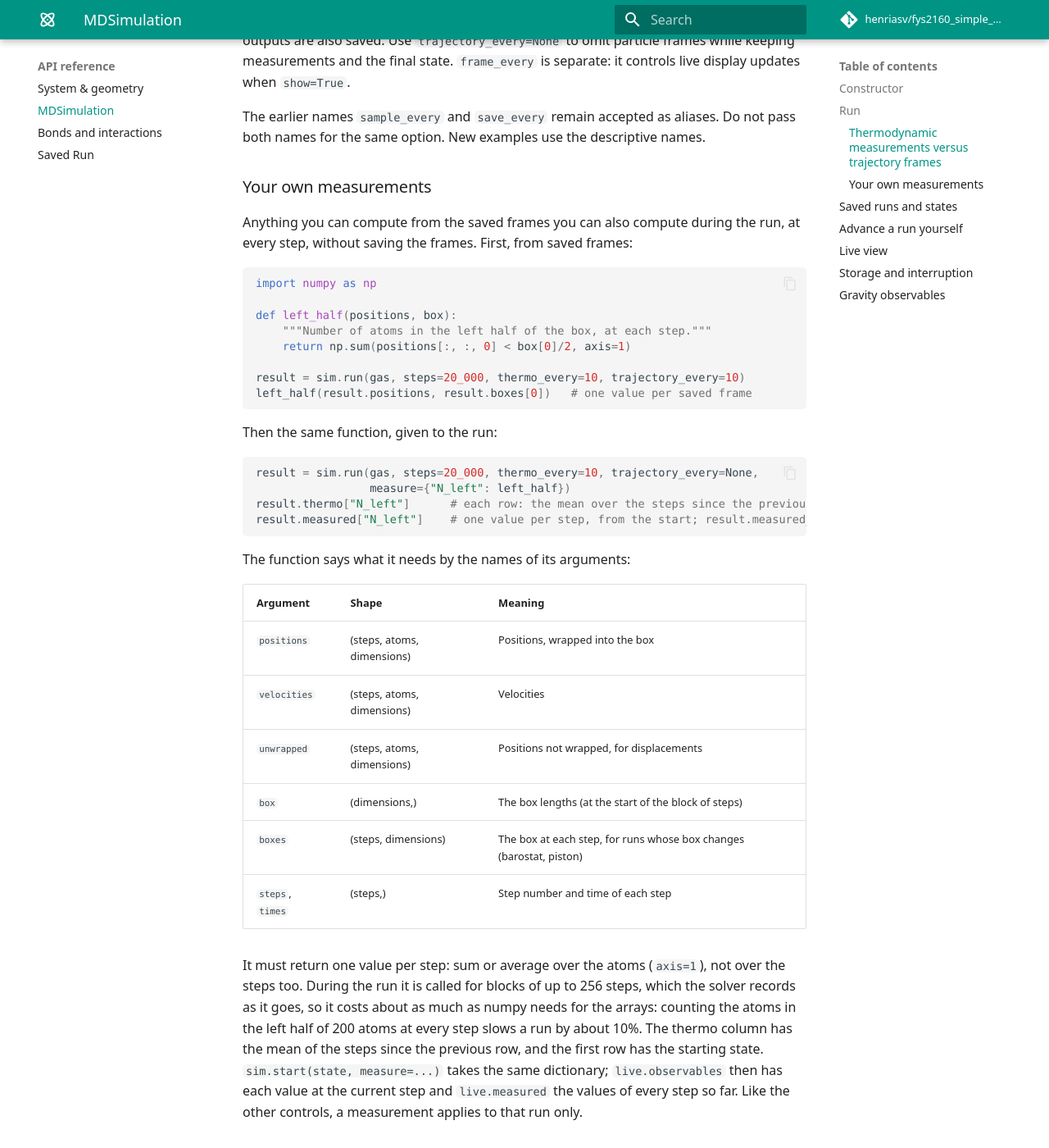
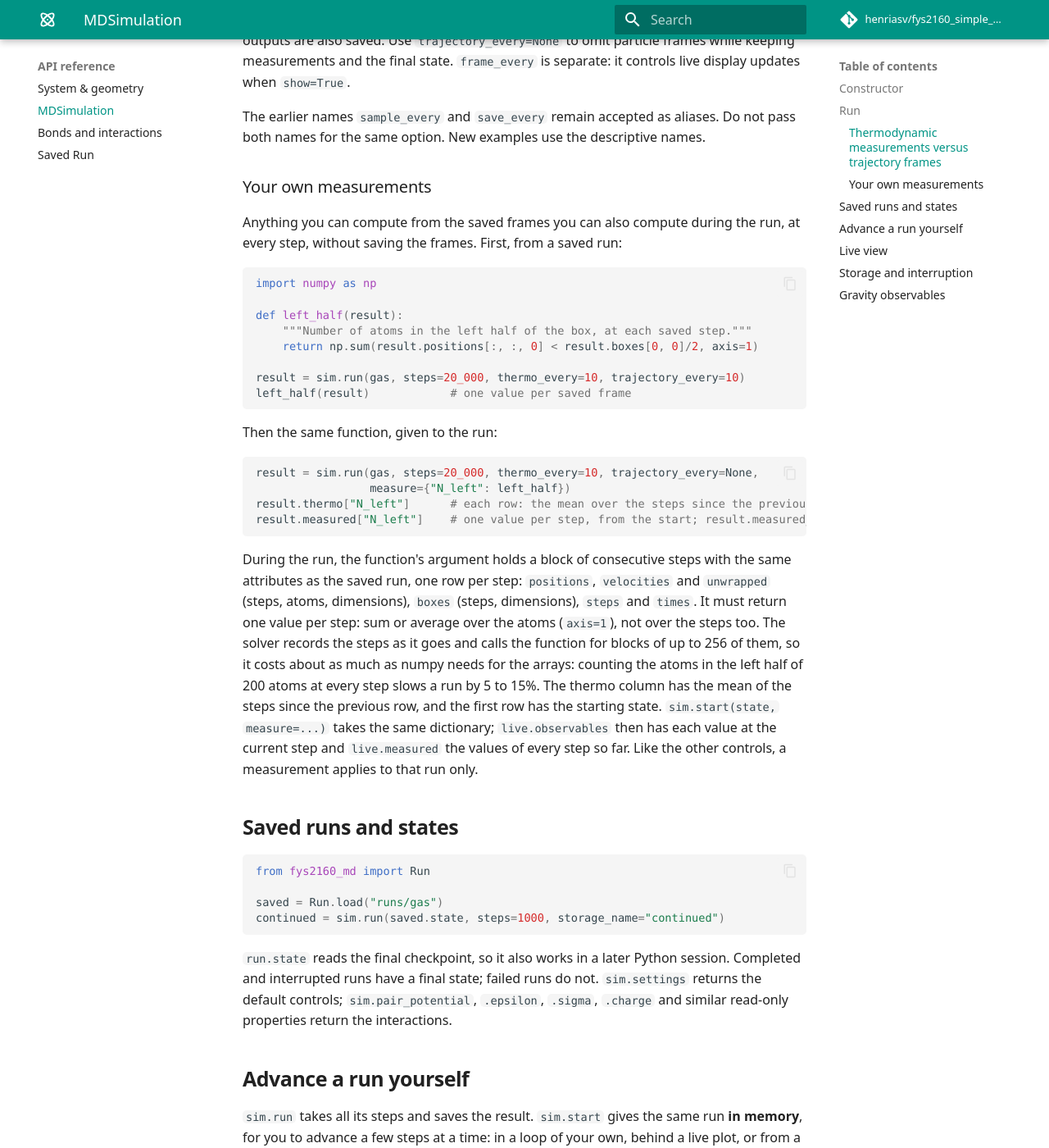
Before and after one commit to henriasv/fys2160_simple_md, an MkDocs documentation site: the page built from docs/api/simulation.md, in a window 1280 px wide and 1400 px high, scrolled down 3884 px. Shown: the whole window at 82% size. Built offline with MkDocs 1.6.1 and Material for MkDocs 9.7.7, drawn with Linux system fonts in a browser that asks for light colours; comment, search, counter and statistics services are not loaded.

Commit message:
Give measurement functions the result, not arrays matched by name
A measurement is now a function of one argument with the attributes of a
saved run's frames, so the same function reads a saved run and, during
the run, a block of steps:

    def left_half(result):
        return np.sum(result.positions[:, :, 0] < result.boxes[0, 0]/2, axis=1)

    left_half(run)                                   # saved frames
    sim.run(gas, measure={"N_left": left_half})      # every step

Co-Authored-By: Claude Opus 5.5 <noreply@anthropic.com>

````diff
--- a/docs/api/simulation.md
+++ b/docs/api/simulation.md
@@ -120,17 +120,17 @@ Do not pass both names for the same option. New examples use the descriptive nam
 ### Your own measurements
 
 Anything you can compute from the saved frames you can also compute during the
-run, at every step, without saving the frames. First, from saved frames:
+run, at every step, without saving the frames. First, from a saved run:
 
 ```python
 import numpy as np
 
-def left_half(positions, box):
-    """Number of atoms in the left half of the box, at each step."""
-    return np.sum(positions[:, :, 0] < box[0]/2, axis=1)
+def left_half(result):
+    """Number of atoms in the left half of the box, at each saved step."""
+    return np.sum(result.positions[:, :, 0] < result.boxes[0, 0]/2, axis=1)
 
 result = sim.run(gas, steps=20_000, thermo_every=10, trajectory_every=10)
-left_half(result.positions, result.boxes[0])   # one value per saved frame
+left_half(result)            # one value per saved frame
 ```
 
 Then the same function, given to the run:
@@ -142,26 +142,18 @@ result.thermo["N_left"]      # each row: the mean over the steps since the previ
 result.measured["N_left"]    # one value per step, from the start; result.measured_steps
 ```
 
-The function says what it needs by the names of its arguments:
-
-| Argument | Shape | Meaning |
-|---|---|---|
-| `positions` | (steps, atoms, dimensions) | Positions, wrapped into the box |
-| `velocities` | (steps, atoms, dimensions) | Velocities |
-| `unwrapped` | (steps, atoms, dimensions) | Positions not wrapped, for displacements |
-| `box` | (dimensions,) | The box lengths (at the start of the block of steps) |
-| `boxes` | (steps, dimensions) | The box at each step, for runs whose box changes (barostat, piston) |
-| `steps`, `times` | (steps,) | Step number and time of each step |
-
-It must return one value per step: sum or average over the atoms (`axis=1`), not
-over the steps too. During the run it is called for blocks of up to 256 steps, which
-the solver records as it goes, so it costs about as much as numpy needs for the
-arrays: counting the atoms in the left half of 200 atoms at every step slows a run
-by about 10%. The thermo column has the mean of the steps since the previous row,
-and the first row has the starting state. `sim.start(state, measure=...)` takes
-the same dictionary; `live.observables` then has each value at the current step
-and `live.measured` the values of every step so far. Like the other controls, a
-measurement applies to that run only.
+During the run, the function's argument holds a block of consecutive steps with
+the same attributes as the saved run, one row per step: `positions`, `velocities`
+and `unwrapped` (steps, atoms, dimensions), `boxes` (steps, dimensions), `steps`
+and `times`. It must return one value per step: sum or average over the atoms
+(`axis=1`), not over the steps too. The solver records the steps as it goes and
+calls the function for blocks of up to 256 of them, so it costs about as much as
+numpy needs for the arrays: counting the atoms in the left half of 200 atoms at
+every step slows a run by 5 to 15%. The thermo column has the mean of the steps
+since the previous row, and the first row has the starting state.
+`sim.start(state, measure=...)` takes the same dictionary; `live.observables` then
+has each value at the current step and `live.measured` the values of every step so
+far. Like the other controls, a measurement applies to that run only.
 
 ## Saved runs and states
 
````
Also changed, not shown: AGENTS.md (+7 -5 lines), docs/api/results.md (+1 -1 lines), 3 other files.
